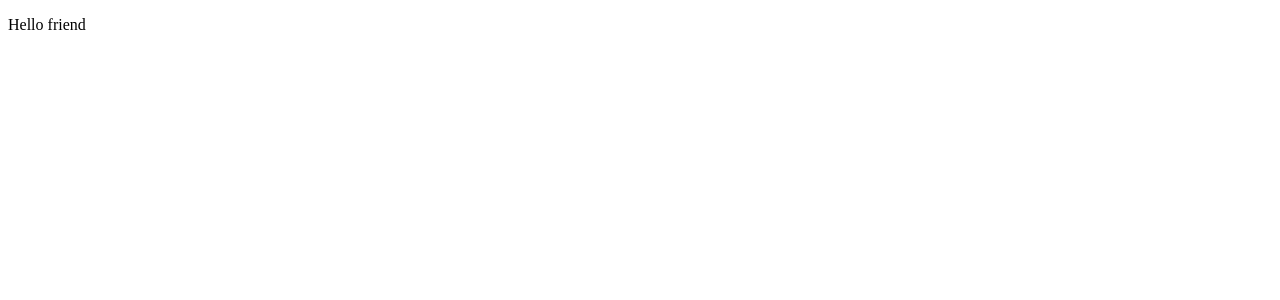
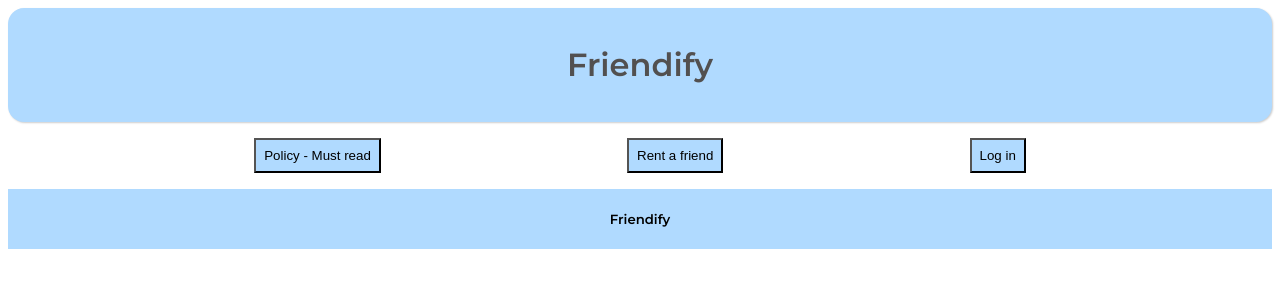
Before and after one commit to CaptainMorgan1992/Friendify, a React (Vite) app in the folder client/: page / in a window 1280 px wide. Shown: the top 300 px of the page. Built offline with nearby package versions, Linux system fonts and the light colour scheme.

Commit message:
added components and startpage

```diff
--- a/client/src/App.jsx
+++ b/client/src/App.jsx
@@ -1,12 +1,14 @@
+import Header from "./components/Header.jsx";
+import Footer from "./components/Footer.jsx";
+import {Outlet} from "react-router-dom";
+import header from './styles/headerNav.css'
+import footer from "./styles/footer.css"
+export default function(){
 
 
-function App() {
-
-  return (
-    <div className="App">
-    <p>Hello friend</p>
-    </div>
-  )
+  return <>
+    <Header/>
+    <Outlet/>
+    <Footer/>
+  </>
 }
-
-export default App
--- /dev/null
+++ b/client/src/components/Footer.jsx
@@ -0,0 +1,7 @@
+export default function (){
+
+    return <footer>
+        <h5>Friendify</h5>
+
+    </footer>
+}
--- /dev/null
+++ b/client/src/components/FriendCard.js
@@ -0,0 +1,5 @@
+export const friends = [
+    {
+
+    }
+]
--- /dev/null
+++ b/client/src/components/Header.jsx
@@ -0,0 +1,20 @@
+import Navigation from "./navigation.jsx";
+import {Link} from "react-router-dom";
+
+
+export default function (){
+
+    return <>
+        <Link to={'/'} style={{textDecoration: 'none'}} >
+            <header>
+                <h1>Friendify</h1>
+            </header>
+        </Link>
+
+        <Navigation/>
+    </>
+
+
+
+
+}
--- /dev/null
+++ b/client/src/components/navigation.jsx
@@ -0,0 +1,9 @@
+export default function (){
+
+    return <nav id={"navigation"}>
+        <button>Policy - Must read</button>
+        <button>Rent a friend</button>
+        <button>Log in</button>
+    </nav>
+
+}
--- a/client/src/main.jsx
+++ b/client/src/main.jsx
@@ -2,6 +2,7 @@ import React from 'react'
 import ReactDOM from 'react-dom/client'
 import App from './App'
 import {createBrowserRouter, createRoutesFromElements, Route, RouterProvider} from "react-router-dom";
+
 
 ReactDOM.createRoot(document.getElementById('root')).render(
     <React.StrictMode>
--- /dev/null
+++ b/client/src/styles/footer.css
@@ -0,0 +1,8 @@
+@import url('https://fonts.googleapis.com/css2?family=Montserrat:wght@600&display=swap');
+footer{
+    display: flex;
+    justify-content:center;
+    font-family: 'Montserrat', sans-serif;
+    background-color: #B0DAFF;
+    margin-top: 1rem;
+}
--- /dev/null
+++ b/client/src/styles/headerNav.css
@@ -0,0 +1,27 @@
+@import url('https://fonts.googleapis.com/css2?family=Montserrat:wght@600&display=swap');
+header {
+    display: flex;
+    justify-content: center;
+    font-family: 'Montserrat', sans-serif;
+    background-color: #B0DAFF;
+    color: #525050;
+    border-radius: 1rem;
+    padding: 1rem;
+    box-shadow: 1px 1px 2px rgba(0, 0, 0, 0.2);
+
+
+}
+header h1{
+    text-decoration: none;
+}
+
+
+nav{
+    display: flex;
+    justify-content: space-evenly;
+}
+nav button{
+    background-color: #B0DAFF;
+    padding: .5rem;
+    margin-top: 1rem;
+}
```
Also changed, not shown: client/src/pages/startpage.jsx (added, +7 -0 lines), 1 other file (tests, documents, lock files or other folders).
